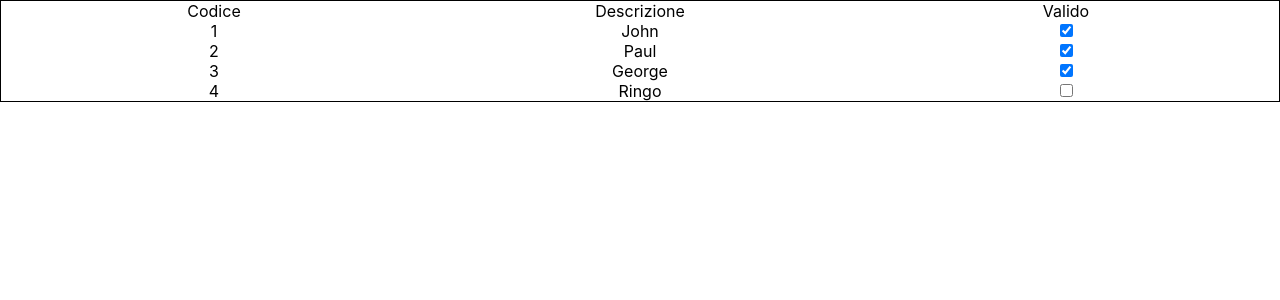
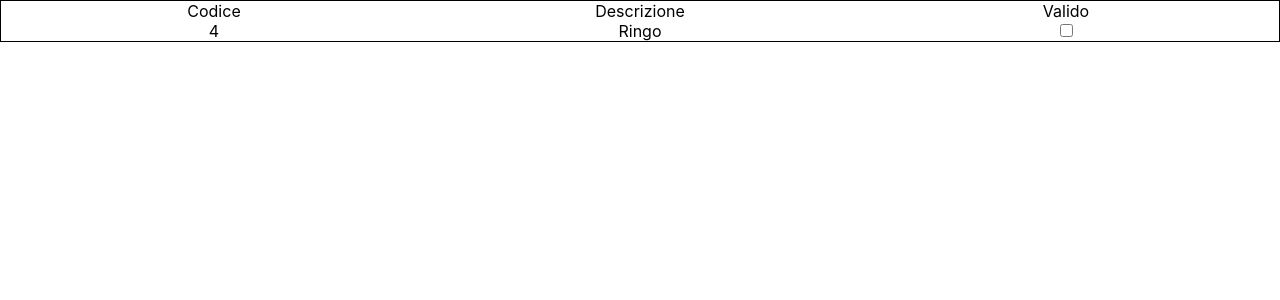
Before and after one commit to scosmaa/yart, a React (Create React App) app: page / in a window 1280 px wide. Shown: the top 300 px of the page. Built offline with nearby package versions, Linux system fonts and the light colour scheme.

Commit message:
pagination draft

```diff
--- a/src/Components/Table.jsx
+++ b/src/Components/Table.jsx
@@ -9,15 +9,35 @@ import './Table.scss'
 export default class Table extends Component {
     constructor(props) {
       super(props)
+        let data = this._makeInternalId(props.data)
 
       this.state = {
-         originalData: this._makeInternalId(props.data),
-         data: this._makeInternalId(props.data),
-         columns: this._makeInternalId(props.columns),
-         sortField: props.sortField,
-         sortDirection: props.sortDirection,
+        originalData: this._makeInternalId(props.data),
+        data: data,
+        columns: this._makeInternalId(props.columns),
+        sortField: props.sortField,
+        sortDirection: props.sortDirection,
+        pageSize: props.pageSize,
+        currentPage: props.currentPage
+     }
+
+     if (props.pageSize !== -1 || props.sortField) {
+        if (props.sortField) {
+            data = this.sortBy(props.sortField).data
+        }
+        debugger
+        if(props.pageSize > 0) {
+            data = this.paginate(data, props.pageSize, props.currentPage)
+        }
+
+        this.state.data = data
       }
     }
+
+    paginate (array, page_size, page_number) {
+        --page_number; // because pages logically start with 1, but technically with 0
+        return array.slice(page_number * page_size, (page_number + 1) * page_size);
+      }
 
     _makeInternalId(columns) {
         return columns.map((elem, id) => {return {
@@ -72,23 +92,28 @@ export default class Table extends Component {
 
     _onThClick(evt, columnDef) {
         if(columnDef.sortable) {
-            this.sortBy(columnDef)
+            const data = this.sortBy(columnDef)
+            this.setState({
+                ...data
+            })
         }
     }
 
     sortBy(columnDef) {
+        const fieldName = typeof columnDef === 'string' ? columnDef : columnDef.fieldName
         let {sortField, sortDirection} = this.state
-        if (sortField === columnDef.fieldName) {
+        if (sortField === fieldName) {
             sortDirection = sortDirection === 'asc' ? 'desc' : 'asc'
         } else {
-            sortField = columnDef.fieldName
-            sortDirection = 'desc'
+            sortField = fieldName
+            sortDirection = 'asc'
         }
-        this.setState({
+
+        return {
             data: orderBy(this.state.originalData, [sortField], [sortDirection]),
             sortField,
             sortDirection
-        })
+        }
     }
 
 }
@@ -98,7 +123,9 @@ Table.propTypes = {
     data: PropTypes.array,
     columns: PropTypes.array,
     sortField: PropTypes.string,
-    sortDirection: PropTypes.string
+    sortDirection: PropTypes.string,
+    pageSize: PropTypes.number,
+    curentPage: PropTypes.number
 }
 
 Table.defaultProps = {
@@ -106,5 +133,7 @@ Table.defaultProps = {
     data: [],
     columns: [],
     sortField: null,
-    sortDirection: null
+    sortDirection: null,
+    pageSize: 3,
+    currentPage: 2
   };
```
